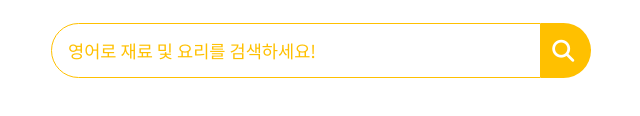
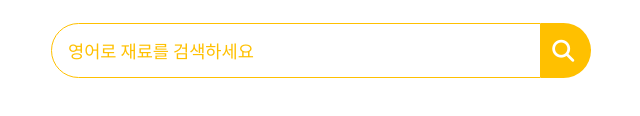
Before and after one commit to hyoeunla/2022_Summer_Project, a plain HTML site: page demo/index.html in a window 1280 px wide. Shown: the part 206-322 px from the top of the page, without its empty margins (319-959 px from the left). Drawn offline with Linux system fonts and the light colour scheme.

Commit message:
placeholder 수정

```diff
--- a/demo/index.html
+++ b/demo/index.html
@@ -21,7 +21,7 @@
             <input
               type="text"
               class="search-control"
-              placeholder="영어로 재료 및 요리를 검색하세요!"
+              placeholder="영어로 재료를 검색하세요"
               id="search-input"
             />
             <button type="submit" class="search-btn btn" id="search-btn">
```
